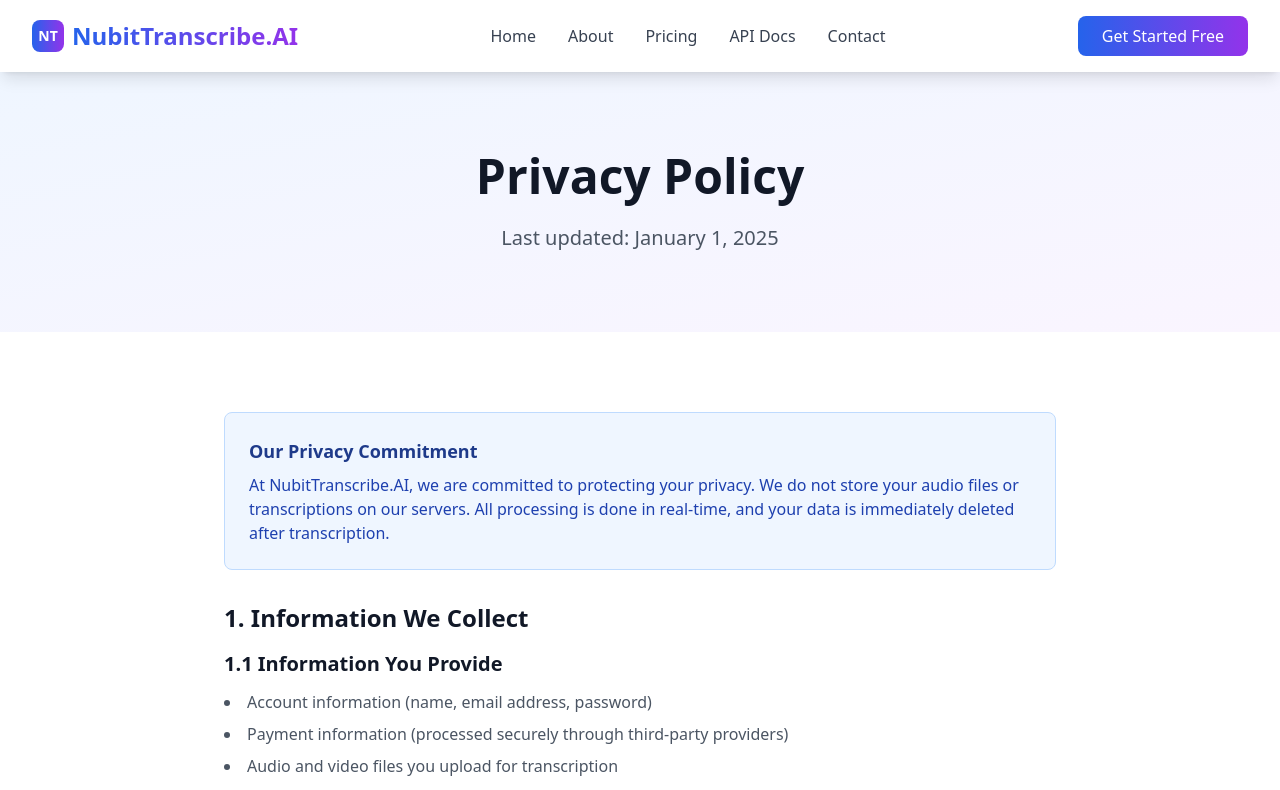
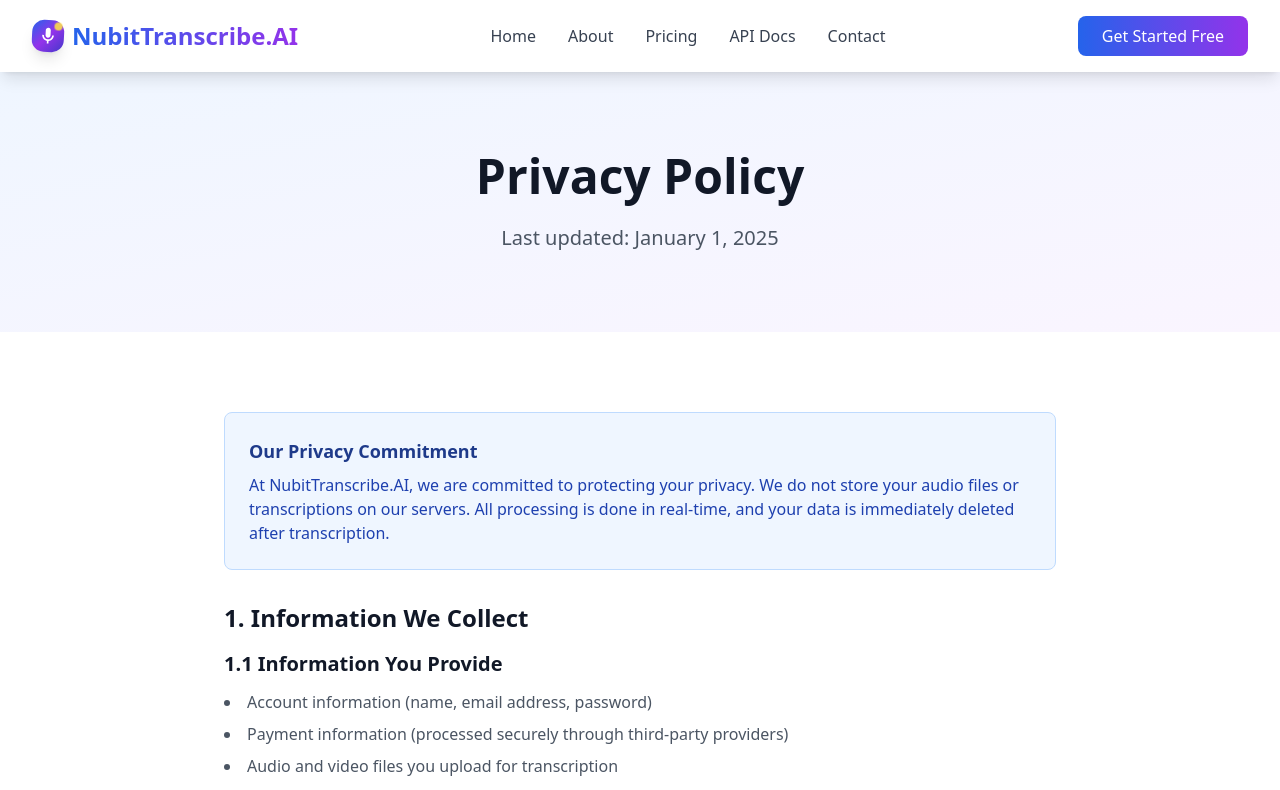
Before and after one commit to hitendra1851/nubittranscription, a React (Create React App) app: page /privacy in a window 1280 px wide. Shown: the top 790 px of the page. Built offline with nearby package versions, Linux system fonts and the light colour scheme.

Commit message:
Remove AI Analysis Configuration and Add Logo

```diff
--- a/src/components/Footer.js
+++ b/src/components/Footer.js
@@ -1,5 +1,6 @@
 import React from 'react';
 import { Link } from 'react-router-dom';
+import Logo from './Logo';
 
 const Footer = () => {
   return (
@@ -8,11 +9,8 @@
         <div className="grid grid-cols-1 md:grid-cols-4 gap-8">
           {/* Company Info */}
           <div className="col-span-1 md:col-span-2">
-            <div className="flex items-center space-x-2 mb-4">
-              <div className="w-8 h-8 bg-gradient-to-r from-blue-600 to-purple-600 rounded-lg flex items-center justify-center">
-                <span className="text-white font-bold text-sm">NT</span>
-              </div>
-              <span className="text-xl font-bold">NubitTranscribe.AI</span>
+            <div className="mb-4">
+              <Logo className="w-8 h-8" textClassName="text-xl text-white" />
             </div>
             <p className="text-gray-400 mb-4 max-w-md">
               Transform your audio and video content into accurate text with our AI-powered transcription service.
--- a/src/components/Header.js
+++ b/src/components/Header.js
@@ -1,5 +1,6 @@
 import React, { useState } from 'react';
 import { Link, useLocation } from 'react-router-dom';
+import Logo from './Logo';
 
 const Header = () => {
   const [isMenuOpen, setIsMenuOpen] = useState(false);
@@ -11,13 +12,8 @@
     <header className="bg-white shadow-lg sticky top-0 z-50">
       <div className="max-w-7xl mx-auto px-4 sm:px-6 lg:px-8">
         <div className="flex justify-between items-center py-4">
-          <Link to="/" className="flex items-center space-x-2">
-            <div className="w-8 h-8 bg-gradient-to-r from-blue-600 to-purple-600 rounded-lg flex items-center justify-center">
-              <span className="text-white font-bold text-sm">NT</span>
-            </div>
-            <span className="text-2xl font-bold bg-gradient-to-r from-blue-600 to-purple-600 bg-clip-text text-transparent">
-              NubitTranscribe.AI
-            </span>
+          <Link to="/">
+            <Logo />
           </Link>
 
           {/* Desktop Navigation */}
--- /dev/null
+++ b/src/components/Logo.js
@@ -0,0 +1,24 @@
+import React from 'react';
+
+const Logo = ({ className = "w-8 h-8", textClassName = "text-2xl" }) => {
+  return (
+    <div className="flex items-center space-x-2">
+      <div className={`${className} bg-gradient-to-br from-blue-600 via-purple-600 to-indigo-700 rounded-xl flex items-center justify-center shadow-lg transform rotate-3 hover:rotate-0 transition-transform duration-300`}>
+        <div className="relative">
+          {/* Microphone Icon */}
+          <svg className="w-5 h-5 text-white" fill="currentColor" viewBox="0 0 24 24">
+            <path d="M12 14c1.66 0 3-1.34 3-3V5c0-1.66-1.34-3-3-3S9 3.34 9 5v6c0 1.66 1.34 3 3 3z"/>
+            <path d="M17 11c0 2.76-2.24 5-5 5s-5-2.24-5-5H5c0 3.53 2.61 6.43 6 6.92V21h2v-3.08c3.39-.49 6-3.39 6-6.92h-2z"/>
+          </svg>
+          {/* AI Sparkle */}
+          <div className="absolute -top-1 -right-1 w-2 h-2 bg-yellow-300 rounded-full animate-pulse"></div>
+        </div>
+      </div>
+      <span className={`${textClassName} font-bold bg-gradient-to-r from-blue-600 to-purple-600 bg-clip-text text-transparent`}>
+        NubitTranscribe.AI
+      </span>
+    </div>
+  );
+};
+
+export default Logo;
--- a/src/components/TranscriptionTool.js
+++ b/src/components/TranscriptionTool.js
@@ -168,32 +168,6 @@
 
   return (
     <div className="max-w-4xl mx-auto">
-      {/* API Key Status */}
-      {(!anthropicApiKey || anthropicApiKey === 'your_anthropic_api_key_here') && (
-        <div className="bg-yellow-50 border border-yellow-200 rounded-2xl p-6 mb-8">
-          <div className="flex items-start space-x-3">
-            <svg className="w-6 h-6 text-yellow-600 mt-0.5" fill="none" stroke="currentColor" viewBox="0 0 24 24">
-              <path strokeLinecap="round" strokeLinejoin="round" strokeWidth={2} d="M12 9v2m0 4h.01m-6.938 4h13.856c1.54 0 2.502-1.667 1.732-2.5L13.732 4c-.77-.833-1.964-.833-2.732 0L3.732 16.5c-.77.833.192 2.5 1.732 2.5z" />
-            </svg>
-            <div>
-              <h3 className="text-lg font-semibold text-yellow-900 mb-2">AI Analysis Configuration Required</h3>
-              <p className="text-yellow-800 mb-3">
-                To enable AI analysis features, please configure your Anthropic API key in the <code className="bg-yellow-100 px-2 py-1 rounded">.env.local</code> file.
-              </p>
-              <div className="bg-yellow-100 p-3 rounded-lg">
-                <p className="text-sm text-yellow-800 font-medium mb-2">Steps to configure:</p>
-                <ol className="text-sm text-yellow-800 space-y-1 list-decimal list-inside">
-                  <li>Get your API key from <a href="https://console.anthropic.com/" target="_blank" rel="noopener noreferrer" className="underline">Anthropic Console</a></li>
-                  <li>Open the <code>.env.local</code> file in your project root</li>
-                  <li>Replace <code>your_anthropic_api_key_here</code> with your actual API key</li>
-                  <li>Restart the development server</li>
-                </ol>
-              </div>
-            </div>
-          </div>
-        </div>
-      )}
-
       {/* Upload Section */}
       <div className="bg-white rounded-2xl shadow-xl p-8 mb-8">
         <div
```
